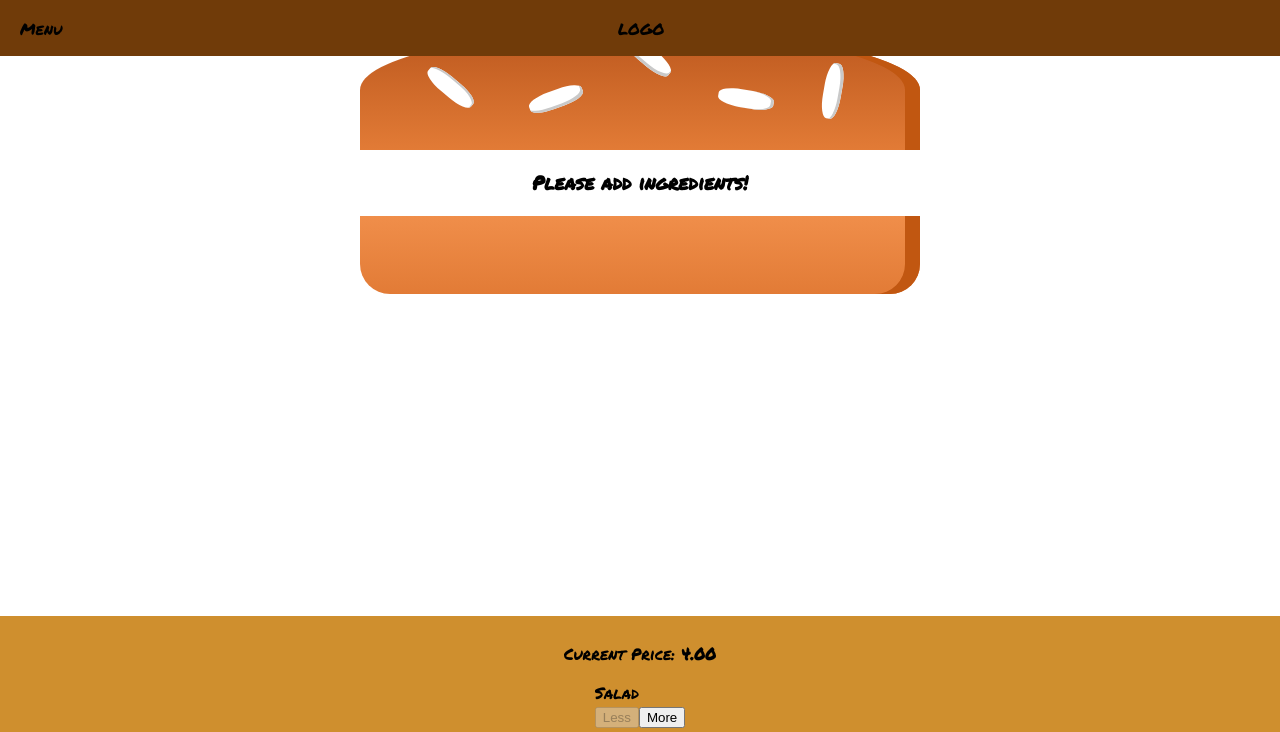
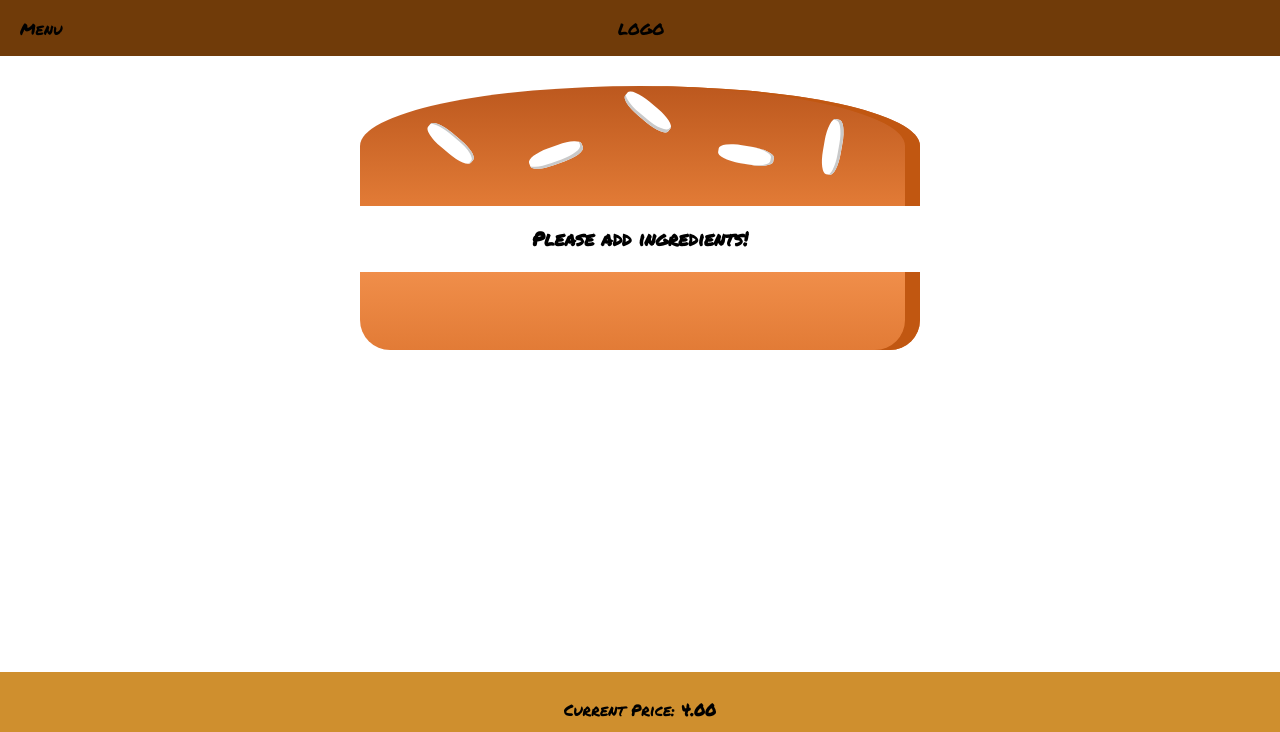
Before and after one commit to acecera/burger-builder, a React app: page / in a window 1280 px wide. Shown: the top 732 px of the page. Built offline with nearby package versions, Linux system fonts and the light colour scheme.

Commit message:
adgusted the margin-top to account for the toolbar.

```diff
--- a/src/components/Layout/Layout.css
+++ b/src/components/Layout/Layout.css
@@ -1,3 +1,3 @@
 .Content {
-    margin-top: 16px;
+    margin-top: 72px;
 }
```
